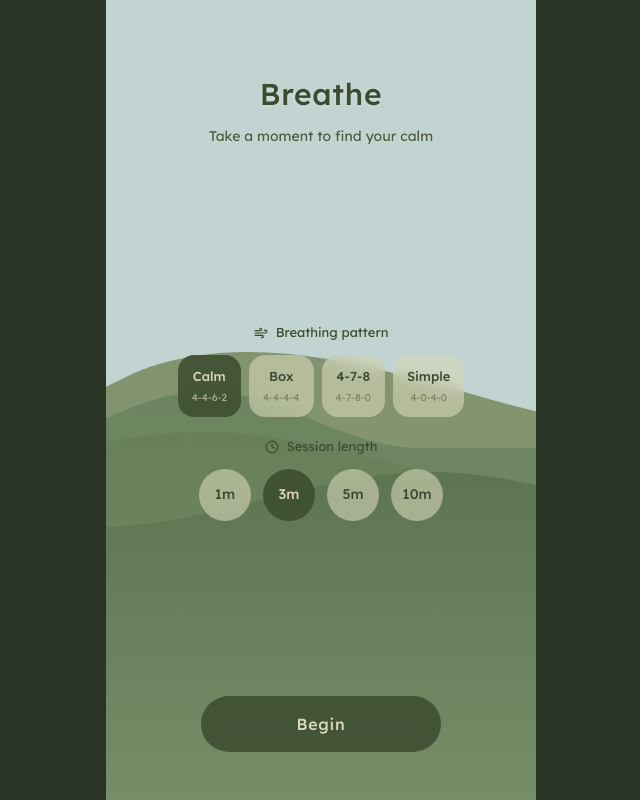
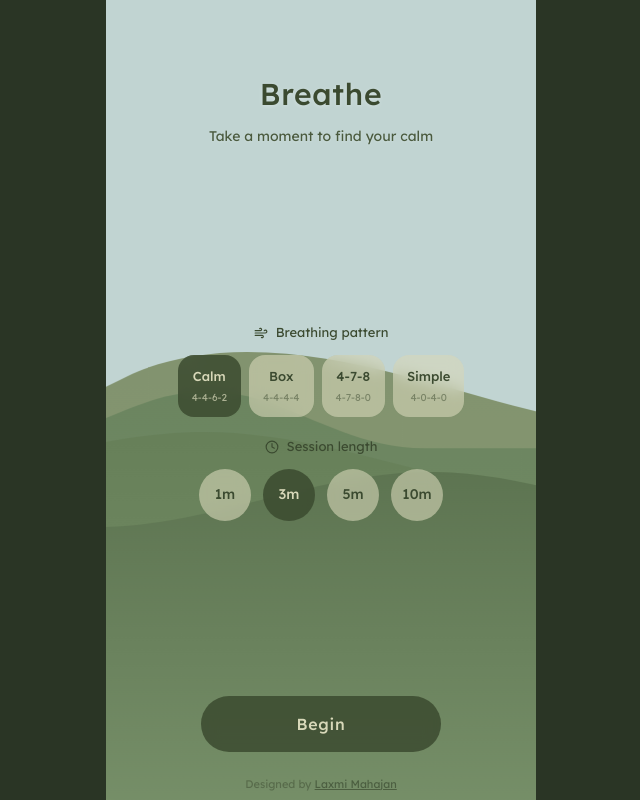
Before and after one commit to mycodedump/breathing-app, a React (Vite) app: page / in a window 1280 px wide. Shown: the whole page, without its empty margins (319-959 px from the left). Built offline with nearby package versions, Linux system fonts and the light colour scheme.

Commit message:
Add designer credit link to landing page
Small "Designed by Laxmi Mahajan" footer, pinned to the bottom of the
home screen, linking out to the portfolio site.

```diff
--- a/src/app/components/BreathingApp.tsx
+++ b/src/app/components/BreathingApp.tsx
@@ -398,6 +398,21 @@ export function BreathingApp() {
             >
               Begin
             </motion.button>
+
+            {/* Credit footer */}
+            <div className="absolute bottom-2 inset-x-0 flex justify-center">
+              <p className="text-[#3b4a30]/50" style={{ fontSize: 11, fontWeight: 400 }}>
+                Designed by{" "}
+                <a
+                  href="https://mycodedump.github.io/portfolio/"
+                  target="_blank"
+                  rel="noopener noreferrer"
+                  className="underline text-[#3b4a30]/70"
+                >
+                  Laxmi Mahajan
+                </a>
+              </p>
+            </div>
           </motion.div>
         )}
 
```
